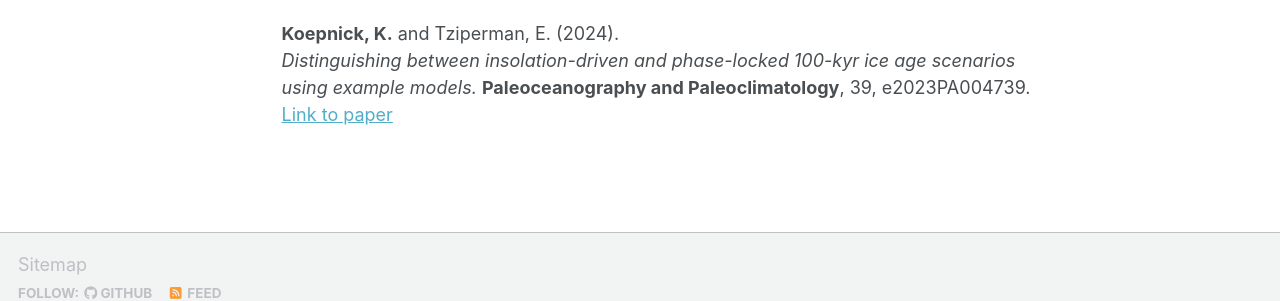
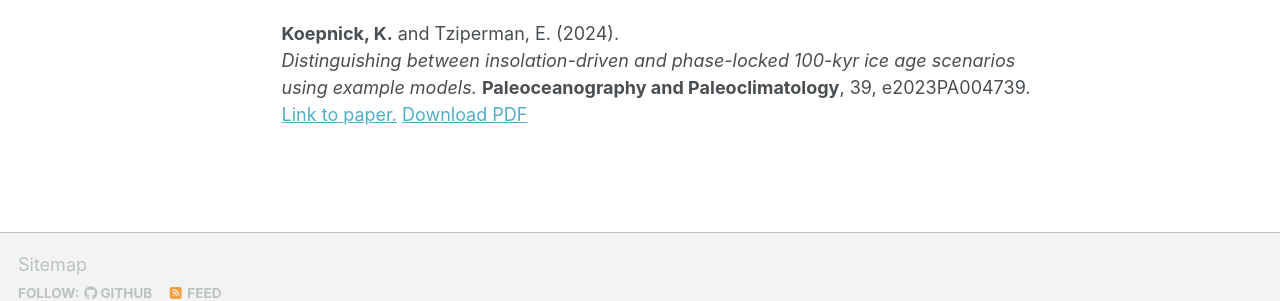
Before and after one commit to kirstinkoepnick/kirstinkoepnick.github.io, a Jekyll site: the page built from _pages/publications.md, in a window 1280 px wide and 1235 px high. Shown: the part 865-1166 px from the top of the window. Built offline with Jekyll 4.4.1, drawn with Linux system fonts in a browser that asks for light colours; some web fonts are replaced; a script bundle is joined from its source files by our own code; library files that are not in the unit come from our copies.

Commit message:
Update publications.md

```diff
--- a/_pages/publications.md
+++ b/_pages/publications.md
@@ -40,4 +40,4 @@
 
 **Koepnick, K.** and Tziperman, E. (2024).
 *Distinguishing between insolation-driven and phase-locked 100-kyr ice age scenarios using example models.* **Paleoceanography and Paleoclimatology**, 39, e2023PA004739.
-[Link to paper](https://doi.org/10.1029/2023PA004739)
+[Link to paper.](https://doi.org/10.1029/2023PA004739) [Download PDF](/files/papers/koepnick-tziperman-2024-ice-ages.pdf)
```
